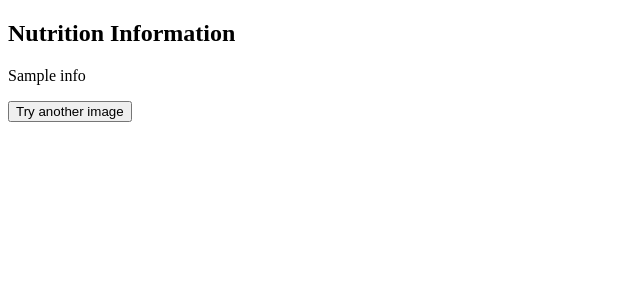
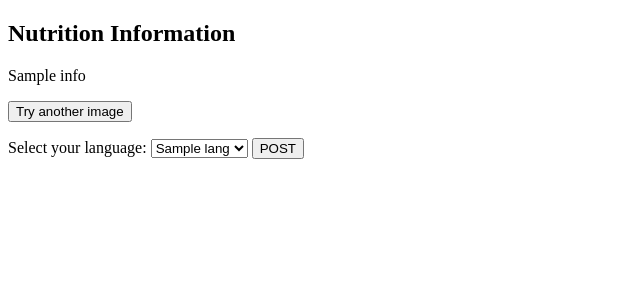
Before and after one commit to shaynewang/calory, a Flask app: template templates/info.html in a window 1280 px wide. Shown: the top 300 px of the page, without its empty margins (0-640 px from the left). Run offline with Flask 2, Linux system fonts and the light colour scheme; the template is opened without the code that fills it: most values are stand-ins (such as "Sample title", 1, 10 or a date in 2020).

Commit message:
adding translated page

```diff
--- a/app.py
+++ b/app.py
@@ -3,6 +3,7 @@ from flask import Flask, render_template, request, redirect
 from werkzeug.utils import secure_filename
 
 from lib import nutritionix as nx
+from lib.translator import Translator
 
 HOST = "0.0.0.0"
 PORT = 8003
@@ -15,6 +16,7 @@ if not os.path.isdir(DOWNLOADS):
 
 app = Flask(__name__)
 nxapi = nx.api()
+trans = Translator()
 
 def is_image_file(filename):
     """
@@ -55,7 +57,24 @@ def info(image):
         foods = ["granny smith apple","pepperoni pizza","coke"]
     for food in foods:
         food_info.append(nxapi.get_calories(food))
-    return render_template("info.html", food_info=food_info)
+    languages = trans.available_languages()
+    return render_template("info.html", food_info=food_info, languages=languages)
+
+@app.route("/info/translated", methods=["POST"])
+def translated():
+    """
+    Display translated information for foods
+    """
+    if request.method == "POST":
+        food_info = []
+        info = request.form["info"].split("\r\n")
+        print(info)
+        lang = request.form["lang"]
+        food_info = [trans.translate(i,lang) for i in info if i.strip()]
+        print(food_info)
+        languages = trans.available_languages()
+    return render_template("info.html", food_info=food_info, languages=languages)
+
 
 if __name__ == "__main__":
     app.run(host=HOST,port=PORT,debug=True)
--- a/templates/info.html
+++ b/templates/info.html
@@ -9,4 +9,20 @@
     <a href={{url_for('upload')}}>
         <button name="Upload">Try another image</button>
     </a>
+
+    <form action="{{ url_for('translated') }}" method="post">
+        <textarea style="display:none;" name=info>
+{% for info in food_info %}
+{{ info }}
+{% endfor %}
+        </textarea></p>
+        <p>
+        <p>Select your language:
+        <select name=lang>
+            {% for lang in languages %}
+            <option value={{lang.language}}>{{lang.name}}</option>
+            {% endfor %}
+        </select>
+        <input type=submit value=POST></p>
+    </form>
 {% endblock %}
```
